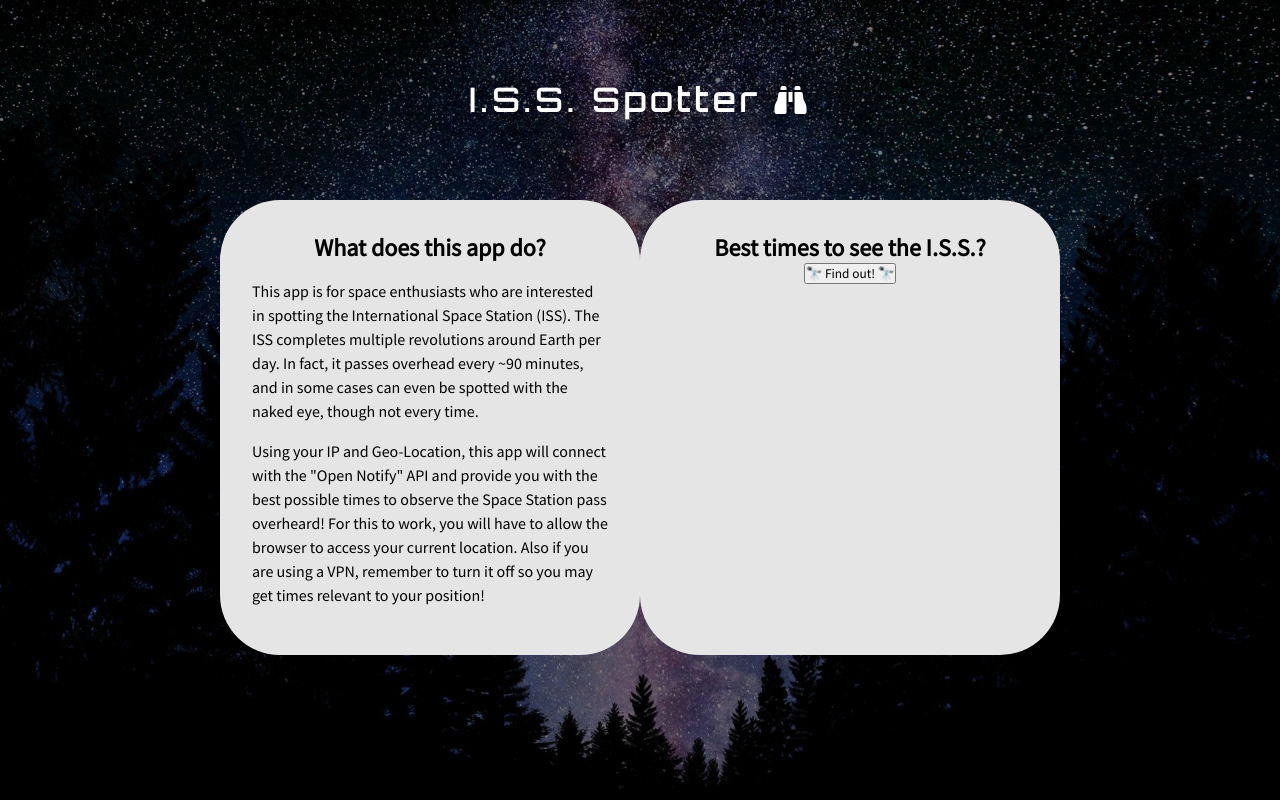
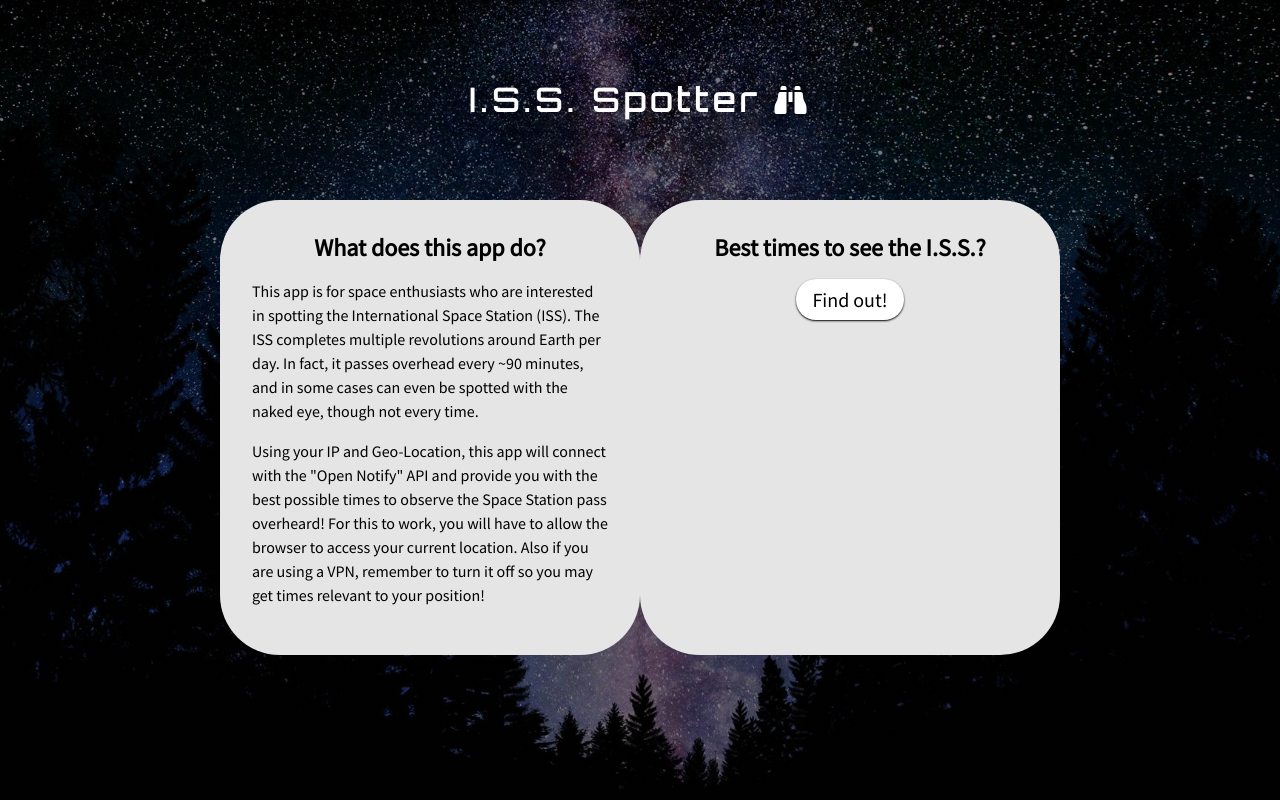
Before and after one commit to davemgj84/iss-spotter, a React (Create React App) app: page / in a window 1280 px wide. Built offline with nearby package versions, Linux system fonts and the light colour scheme; no server answers; a web font is replaced by a local one.

Commit message:
add button for ISS times query

```diff
--- a/src/components/QueryTimes.jsx
+++ b/src/components/QueryTimes.jsx
@@ -4,7 +4,7 @@ const QueryTimes = () => {
   return (
     <div className="query-times">
       <h2>Best times to see the I.S.S.?</h2>
-      <button>🔭 Find out! 🔭</button>
+      <button>Find out!</button>
     </div>
   );
 };
--- a/src/styles/AppDescription.scss
+++ b/src/styles/AppDescription.scss
@@ -7,7 +7,7 @@
   padding: 2rem;
   border-radius: 60px;
   h2 {
-    font-size: 24px;
+    font-size: 1.5rem;
     margin-bottom: 1rem;
   }
   p {
--- a/src/styles/Content.scss
+++ b/src/styles/Content.scss
@@ -6,7 +6,7 @@
   padding: 2rem;
   h1 {
     font-family: "Orbitron", sans-serif;
-    font-size: 32px;
+    font-size: 2rem;
     letter-spacing: 5px;
     color: #fff;
   }
--- a/src/styles/QueryTimes.scss
+++ b/src/styles/QueryTimes.scss
@@ -6,4 +6,24 @@
   background: #e5e5e5;
   padding: 2rem;
   border-radius: 60px;
+  h2 {
+    font-size: 1.5rem;
+  }
+  button {
+    font-size: 1.25rem;
+    padding: 0.5rem 1rem 0.5rem 1rem;
+    margin-top: 1rem;
+    outline: none;
+    border: none;
+    appearance: none;
+    background: none;
+    background-color: #ffffff;
+    border-radius: 20px;
+    cursor: pointer;
+    box-shadow: 0 1px 2px black;
+    transition: 0.5s ease-in-out;
+    &:hover {
+      background-color: #cccccc;
+    }
+  }
 }
```
